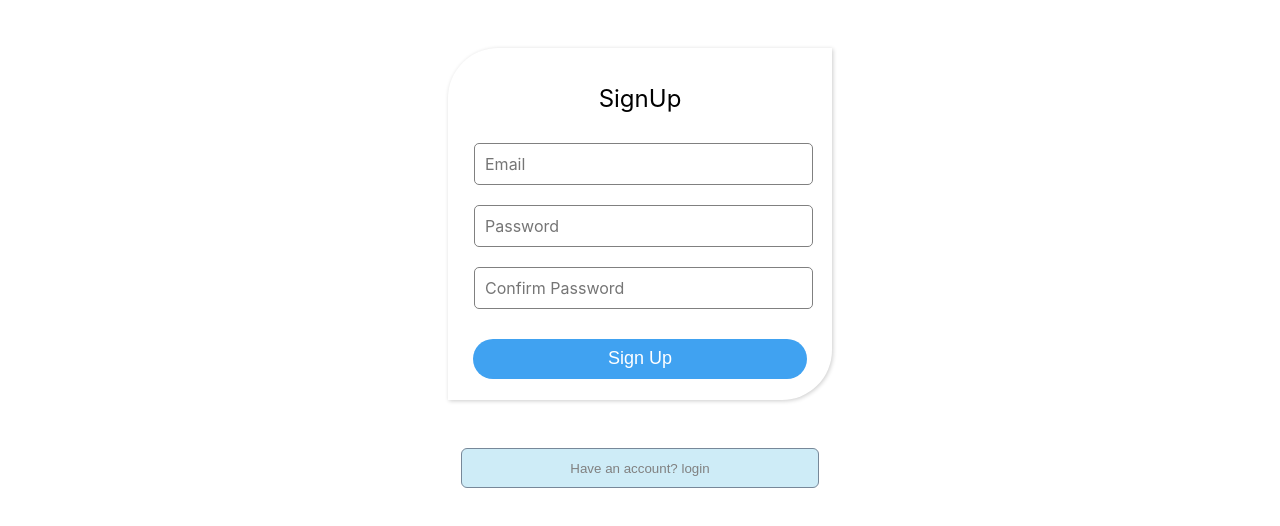
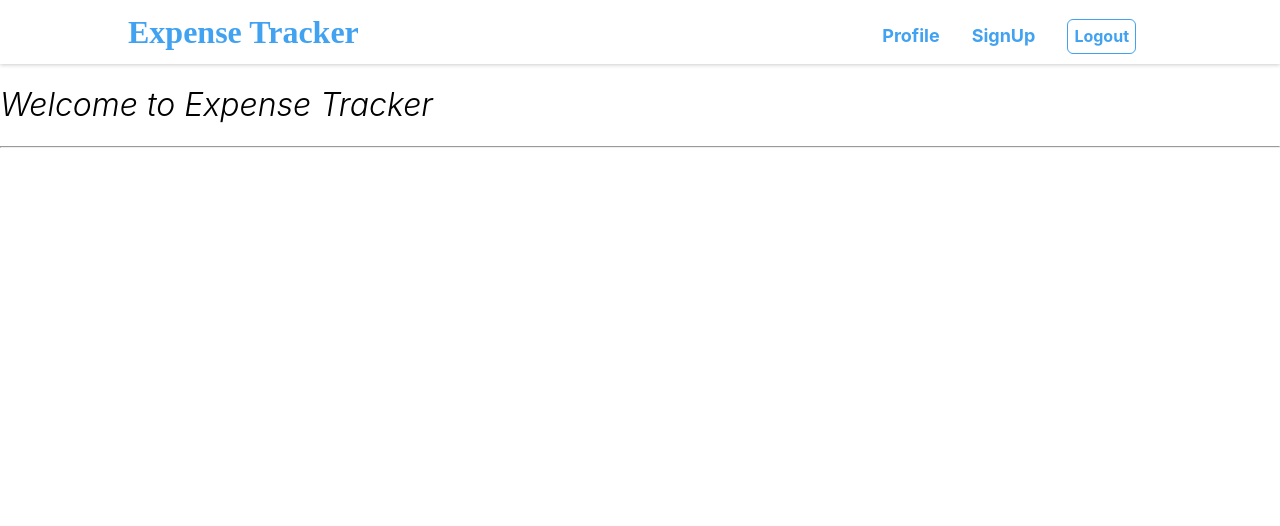
Before and after one commit to Sheetal-BC/Expense-tracker, a React (Create React App) app: page /profile in a window 1280 px wide. Shown: the top 526 px of the page. Built offline with nearby package versions, Linux system fonts and the light colour scheme.

Commit message:
login added

```diff
--- a/src/App.js
+++ b/src/App.js
@@ -1,12 +1,35 @@
-import React from "react";
+import React, { Fragment } from "react";
+import { Route,Switch, Redirect } from "react-router-dom";
+import Layout from "./Components/Layout/Layout";
+import Navbar from "./Components/Layout/Navbar";
+import ProfilePage from "./Components/Pages/ProfilePage";
 import AuthForm from "./Components/SignUp/AuthForm";
+
+
 
 
 
 function App() {
   return (
-    <AuthForm />
-  ) ;
+    <Fragment>
+      <Layout/>
+    <Switch>
+        <Route path="/auth" >
+         <AuthForm />
+        </Route>
+        <Route path="/profile">
+          <ProfilePage />
+        </Route>
+        <Route path="*">
+          <Redirect to="/" />
+        </Route>
+      </Switch>
+
+    </Fragment>
+
+
+  )
+
 }
 
 export default App;
--- /dev/null
+++ b/src/Components/Layout/Layout.js
@@ -0,0 +1,15 @@
+import { Fragment } from 'react';
+import Navbar from './Navbar';
+
+
+
+const Layout = (props) => {
+  return (
+    <Fragment>
+      <Navbar/>
+
+    </Fragment>
+  );
+};
+
+export default Layout
--- /dev/null
+++ b/src/Components/Layout/Navbar.js
@@ -0,0 +1,34 @@
+import React from "react";
+import { Link } from "react-router-dom";
+import './NavbarElement.css';
+
+
+
+
+const Navbar = () => {
+
+  return (
+    <header className="header">
+      <Link to="/home">
+        <div className='logo'>Expense Tracker</div>
+      </Link>
+      <nav>
+        <ul>
+         <li>
+          <Link to="/profile">Profile</Link>
+         </li>
+
+         <li>
+          <Link to="/auth">SignUp</Link>
+         </li>
+         <li>
+            <button>Logout</button>
+          </li>
+
+        </ul>
+      </nav>
+    </header>
+  );
+};
+
+export default Navbar;
--- /dev/null
+++ b/src/Components/Layout/NavbarElement.css
@@ -0,0 +1,59 @@
+.header {
+  width: 80%;
+  height: 4rem;
+  display: flex;
+  justify-content: space-between;
+  align-items: center;
+  padding: 0 10%;
+  background-color: white;
+  box-shadow: 0 1px 4px rgba(0, 0, 0, 0.2);
+}
+
+.logo {
+  font-family: 'Times New Roman';
+  font-size: 2rem;
+  color: rgb(64, 162, 241);
+  margin: 0;
+}
+
+.header ul {
+  list-style: none;
+  margin: 0;
+ padding-top: 20px;
+  display: flex;
+  align-items: left;
+}
+
+.header li {
+  margin: 0 1rem;
+}
+
+.header a {
+  text-decoration: none;
+  color:  rgb(64, 162, 241);
+  font-weight: bold;
+  font-size: 18px;
+}
+
+.header button {
+  font: inherit;
+  background-color: transparent;
+  border: 1px solid rgb(64, 162, 241);
+  color:  rgb(64, 162, 241);
+  font-weight: bold;
+  border-radius: 6px;
+  cursor: pointer;
+  height: 35px;
+  position: relative;
+  bottom: 6px;
+}
+
+.header a:hover {
+  color: #73c6f7;
+}
+
+.header button:hover {
+  background-color: #73c6f7;
+  color: white;
+  border: #73c6f7;
+}
--- /dev/null
+++ b/src/Components/Pages/ProfilePage.css
@@ -0,0 +1,4 @@
+.welcome h1{
+    font-style: italic;
+    font-weight: 300;
+}
--- /dev/null
+++ b/src/Components/Pages/ProfilePage.js
@@ -0,0 +1,20 @@
+import { Fragment } from "react";
+
+import './ProfilePage.css';
+
+
+const ProfilePage = () =>{
+
+    return (
+        <Fragment>
+            <div className="welcome">
+            <h1 >Welcome to Expense Tracker</h1>
+        <hr/>
+            </div>
+
+        </Fragment>
+
+        );
+}
+
+export default ProfilePage;
--- a/src/Components/SignUp/AuthForm.css
+++ b/src/Components/SignUp/AuthForm.css
@@ -21,7 +21,7 @@
   font-weight: 400;
 }
 
-.heading input{
+.input-signup{
     font: inherit;
     color: black;
     background-color: white;
@@ -33,6 +33,21 @@
     margin:10px ;
     padding: 10px;
     justify-content: space-around;
+  }
+
+  .input-login{
+    font: inherit;
+    color: white;
+    background-color: black;
+    border: 1px solid gray;
+    border-radius: 25px;
+    align-items: center;
+    width: 90%;
+    text-align: left;
+    margin:10px ;
+    padding: 10px;
+    justify-content: space-around;
+
   }
 
 .sign-btn button{
@@ -47,6 +62,12 @@
 
 }
 
+.sign-btn a{
+  color: blue;
+  text-decoration: underline;
+  margin-top: 30px;
+}
+
 .msg-box button{
    position: relative;
    left:36%;
--- a/src/Components/SignUp/AuthForm.js
+++ b/src/Components/SignUp/AuthForm.js
@@ -1,4 +1,6 @@
 import React, { useRef, useState} from "react";
+import { useHistory } from "react-router-dom";
+
 import "./AuthForm.css";
 
 
@@ -7,60 +9,111 @@ const inputEmailRef = useRef();
 const inputPasswordRef = useRef();
 const confirmPasswordRef = useRef();
 const [isLoading, setIsLoading] = useState(false);
+const [isLogin, setIsLogin] = useState(true);
+const history = useHistory();
 
+const switchHandler = () => {
+  setIsLogin((prevState) => !prevState);
+};
 
-const submitHandler = (event) =>{
+const submitHandler = async (event) =>{
     event.preventDefault();
 
     const enteredEmail = inputEmailRef.current.value;
     const enteredPassword = inputPasswordRef.current.value;
-    const enteredConfirmPassword = confirmPasswordRef.current.value;
 
     setIsLoading(true);
-    fetch('https://identitytoolkit.googleapis.com/v1/accounts:signUp?key=AIzaSyBwU1sMNAm0lD4QbSAAmDEDhr5ngGYI-Lk',{
-        method: 'POST',
+    if (!isLogin) {
+        try {
+          const response = await fetch(
+            "https://identitytoolkit.googleapis.com/v1/accounts:signInWithPassword?key=AIzaSyBwU1sMNAm0lD4QbSAAmDEDhr5ngGYI-Lk",
+            {
+              method: "POST",
               body: JSON.stringify({
                 email: enteredEmail,
                 password: enteredPassword,
-            confirmPassword:enteredConfirmPassword,
                 returnSecureToken: true,
               }),
               headers: {
-            'Content-Type': 'application/json',
+                "Content-Type": "application/json",
               },
-    })
-    .then((res) => {
+            }
+          );
+          if (response.ok) {
+            const data = await response.json();
+
+            console.log("User has successfully Loged in.");
+            localStorage.setItem("Token", data.idToken);
+            localStorage.setItem("userID", data.localId);
+            inputEmailRef.current.value = "";
+            inputPasswordRef.current.value = "";
             setIsLoading(false);
-        if (res.ok) {
-            console.log('user succesfully registered');
-          return res.json();
-
+            history.push('/profile');
           } else {
-          return res.json().then((data) => {
-            let errorMessage = 'Authentication failed!';
-            if (data && data.error && data.error.message) {
-              errorMessage = data.error.message;
+            const data = await response.json();
+            alert(data.error.message);
+          }
+        } catch (err) {
+          console("Loging Something went wrong!");
         }
 
-            alert(errorMessage);
-          });
     }
-      })
+    else if (isLogin) {
+      if (inputPasswordRef.current.value === confirmPasswordRef.current.value ) {
+        try {
+          const response = await fetch(
+            "https://identitytoolkit.googleapis.com/v1/accounts:signUp?key=AIzaSyBwU1sMNAm0lD4QbSAAmDEDhr5ngGYI-Lk",
+            {
+              method: "POST",
+              body: JSON.stringify({
+                email: enteredEmail,
+                password: enteredPassword,
+                returnSecureToken: true,
+              }),
+              headers: {
+                "Content-Type": "application/json",
+              },
+            }
+            );
+            if (response.ok) {
+              console.log("User has successfully signed up.");
+              inputEmailRef.current.value = "";
+              inputPasswordRef.current.value = "";
+              confirmPasswordRef.current.value = "";
+              setIsLogin(true);
+              setIsLoading(false);
+            } else {
+              const data = await response.json();
+              alert(data.error.message);
+            }
+          } catch (err) {
+            console.log(err);
+          }
+        } else {
+          alert("Password doesnot match");
+        }
+      }
 
 }
-
 
   return (
     <div className="signup">
       <form onSubmit={submitHandler}>
         <div className="heading">
-          <h2>SignUp</h2>
+          <h2>{!isLogin ? 'Login' : 'Sign Up'}</h2>
 
           <div className="useremail">
-            <input type="email" placeholder="Email" htmlFor="email" ref={inputEmailRef} required />
+            <input
+             className={isLogin ?'input-signup' : 'input-login' }
+             type="email"
+             placeholder="Email"
+             htmlFor="email"
+             ref={inputEmailRef}
+              required />
           </div>
           <div className="userpassword">
             <input
+              className={isLogin ?'input-signup' : 'input-login' }
               type="password"
               placeholder="Password"
               htmlFor="password"
@@ -71,7 +124,8 @@ const submitHandler = (event) =>{
             />
           </div>
           <div className="confirmpassword ">
-            <input
+           {isLogin && ( <input
+              className='input-signup'
               type="password"
               placeholder="Confirm Password"
               htmlFor="password"
@@ -80,18 +134,23 @@ const submitHandler = (event) =>{
               ref={confirmPasswordRef}
               required
             />
+           )}
           </div>
           <div className="sign-btn">
           {!isLoading && (
-            <button>Sign Up</button>
+            <button>{!isLogin ? 'Login' : 'Sign up'}</button>
             )}
             {isLoading && <p>Sending request...</p>}
+            {!isLogin && (
+              <a href="#">Forgot Password</a>
+            )}
 
           </div>
         </div>
       </form>
       <div className="msg-box">
-        <button>Have an account? login</button>
+        <button onClick={switchHandler}>
+        {!isLogin ? 'Dont have an acount? SignUp' : 'Have an account? login'}</button>
       </div>
     </div>
   );
--- a/src/index.js
+++ b/src/index.js
@@ -3,12 +3,15 @@ import ReactDOM from 'react-dom/client';
 import './index.css';
 import App from './App';
 import reportWebVitals from './reportWebVitals';
+import { BrowserRouter } from 'react-router-dom';
 
 const root = ReactDOM.createRoot(document.getElementById('root'));
 root.render(
+  <BrowserRouter>
   <React.StrictMode>
     <App />
   </React.StrictMode>
+  </BrowserRouter>
 );
 
 // If you want to start measuring performance in your app, pass a function
```
Lines whose indentation alone changed are shown as unchanged.
